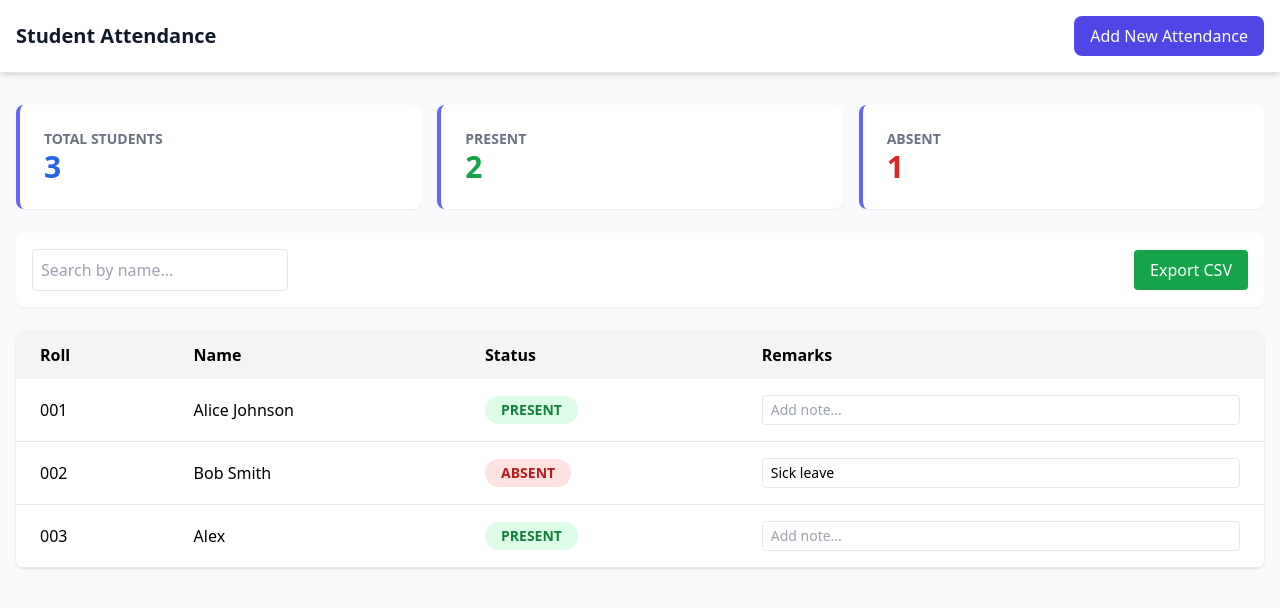
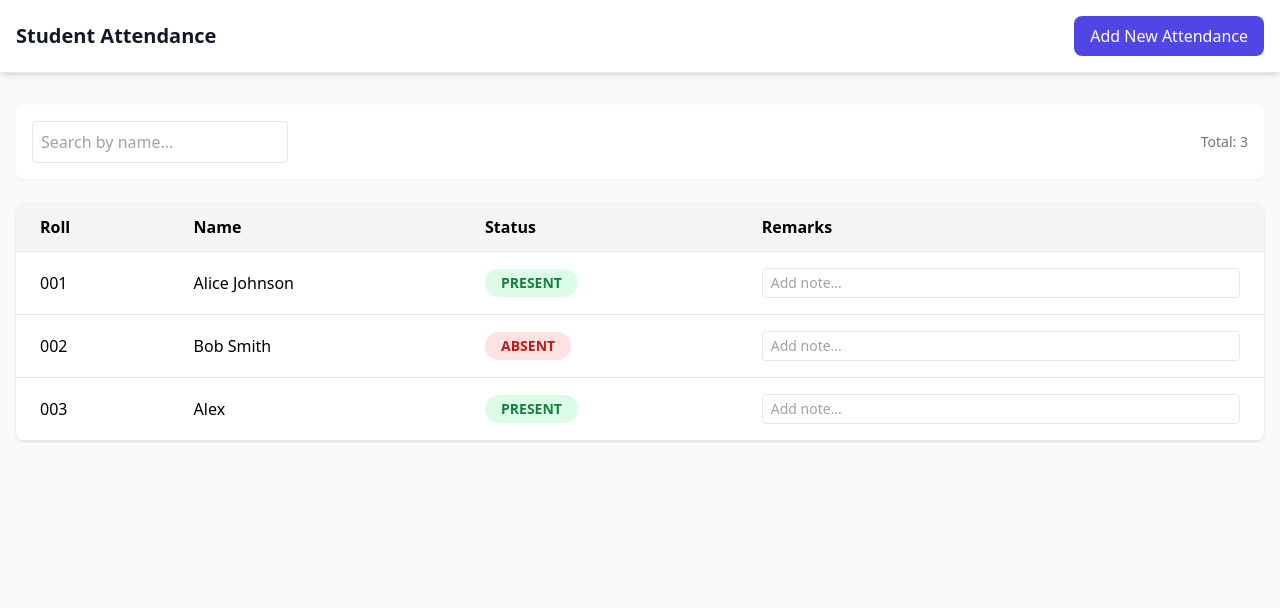
Before and after one commit to Ajiththika/Students_Attendance_Page, a React (Vite) app: page /attendancepage in a window 1280 px wide. Shown: the top 608 px of the page. Built offline with nearby package versions, Linux system fonts and the light colour scheme.

Commit message:
Able to add student details

```diff
--- a/src/components/attendenceform.jsx
+++ b/src/components/attendenceform.jsx
@@ -1,21 +1,21 @@
-import { useState } from "react";
-
-function Form({ students }) {
-  const [search, setSearch] = useState("");
+function Form({ students, search, setSearch }) {
+  // Calculate stats for the Summary
+  const presentCount = students.filter(s => s.status === "present").length;
 
   return (
-    <div className="flex flex-col md:flex-row md:items-center justify-between gap-4 bg-white p-4 rounded-lg shadow-sm border">
-      <div className="relative flex-1">
+    <div className="space-y-4">
+      <div className="flex justify-between items-center">
         <input
           type="text"
-          placeholder="Search students..."
-          className="w-full pl-4 pr-4 py-2 border rounded-md focus:ring-2 focus:ring-indigo-500 outline-none"
+          placeholder="Search by name..."
+          className="border rounded-md px-4 py-2 w-64 outline-indigo-500"
           value={search}
-          onChange={(e) => setSearch(e.target.value)}
+          onChange={(e) => setSearch(e.target.value)} // Updates filter live
         />
-      </div>
-      <div className="text-sm font-medium text-gray-600">
-        Total Students: <span className="text-indigo-600">{students.length}</span>
+        <div className="text-gray-600 font-medium">
+          Total Students: <span className="text-indigo-600">{students.length}</span> |
+          Present: <span className="text-green-600">{presentCount}</span>
+        </div>
       </div>
     </div>
   );
--- a/src/components/header.jsx
+++ b/src/components/header.jsx
@@ -1,45 +1,16 @@
-import { useState } from "react";
-
-function Header() {
-  const [showModal, setShowModal] = useState(false);
-
+function Header({ onOpenModal }) {
   return (
-    <>
     <header className="bg-white shadow-md border-b border-gray-200">
       <div className="max-w-7xl mx-auto px-4 py-4 flex justify-between items-center">
         <h1 className="text-xl font-semibold text-gray-900">Student Attendance</h1>
         <button
-            onClick={() => setShowModal(true)}
-            className="bg-indigo-600 text-white px-4 py-2 rounded-lg"
+          onClick={onOpenModal}
+          className="bg-indigo-600 text-white px-4 py-2 rounded-lg hover:bg-indigo-700 transition"
         >
           Add New Attendance
         </button>
       </div>
     </header>
-
-      {/* Simple Modal UI */}
-      {showModal && (
-        <div className="fixed inset-0 bg-black bg-opacity-50 flex items-center justify-center z-50">
-          <div className="bg-white p-6 rounded-lg w-96 shadow-xl">
-            <h2 className="text-xl font-bold mb-4">New Attendance Session</h2>
-            <div className="space-y-4">
-              <div>
-                <label className="block text-sm font-medium">Class Name</label>
-                <input type="text" className="w-full border rounded p-2" placeholder="e.g. Grade 10" />
-              </div>
-              <div>
-                <label className="block text-sm font-medium">Date</label>
-                <input type="date" className="w-full border rounded p-2" />
-              </div>
-            </div>
-            <div className="mt-6 flex justify-end gap-3">
-              <button onClick={() => setShowModal(false)} className="px-4 py-2 text-gray-600">Cancel</button>
-              <button onClick={() => setShowModal(false)} className="bg-indigo-600 text-white px-4 py-2 rounded">Confirm</button>
-            </div>
-          </div>
-        </div>
-      )}
-    </>
   );
 }
 
--- a/src/pages/attendencepage.jsx
+++ b/src/pages/attendencepage.jsx
@@ -1,83 +1,88 @@
 import { useState, useEffect } from "react";
 import Header from "../components/header";
-import Form from "../components/attendenceform";
 
 const initialData = [
-  { id: 1, roll: "001", name: "Alice Johnson", status: "present", remarks: "" },
-  { id: 2, roll: "002", name: "Bob Smith", status: "absent", remarks: "Sick leave" },
-  { id: 3, roll: "003", name: "Alex", status: "present", remarks: "" },
+  { id: 1, roll: "001", name: "Alice Johnson", status: "present" },
+  { id: 2, roll: "002", name: "Bob Smith", status: "absent" },
+  { id: 3, roll: "003", name: "Alex", status: "present" },
 ];
 
 function Attendencepage() {
   const [students, setStudents] = useState(() => {
-    const saved = localStorage.getItem("attendance_data");
-    return saved ? JSON.parse(saved) : initialData;
+    // Load remarks from storage
+    const savedRemarks = JSON.parse(localStorage.getItem("persistent_remarks") || "{}");
+    return initialData.map(s => ({
+      ...s,
+      remarks: savedRemarks[s.id] || ""
+    }));
   });
+
   const [searchQuery, setSearchQuery] = useState("");
+  const [showModal, setShowModal] = useState(false); // Controls the Popup
+  const [newStudentName, setNewStudentName] = useState("");
 
+  // Save ONLY the remarks to localStorage
   useEffect(() => {
-    localStorage.setItem("attendance_data", JSON.stringify(students));
+    const remarksMap = {};
+    students.forEach(s => { remarksMap[s.id] = s.remarks });
+    localStorage.setItem("persistent_remarks", JSON.stringify(remarksMap));
   }, [students]);
 
   const toggleStatus = (id) => {
-    setStudents(students.map(s =>
+    setStudents(prev => prev.map(s =>
       s.id === id ? { ...s, status: s.status === "present" ? "absent" : "present" } : s
     ));
   };
 
   const handleRemarkChange = (id, newRemark) => {
-    setStudents(students.map(s =>
+    setStudents(prev => prev.map(s =>
       s.id === id ? { ...s, remarks: newRemark } : s
     ));
+  };
+
+  // Logic to add student from the popup
+  const handleConfirmAdd = (e) => {
+    e.preventDefault();
+    if (newStudentName.trim()) {
+      const newStudent = {
+        id: Date.now(),
+        roll: `00${students.length + 1}`,
+        name: newStudentName,
+        status: "present",
+        remarks: ""
+      };
+      setStudents([...students, newStudent]);
+      setNewStudentName("");
+      setShowModal(false); // Close popup after adding
+    }
   };
 
   const filteredStudents = students.filter(s =>
     s.name.toLowerCase().includes(searchQuery.toLowerCase())
   );
 
-  const total = students.length;
-  const presentCount = students.filter(s => s.status === "present").length;
-  const absentCount = total - presentCount;
-
-  const exportCSV = () => {
-    const headers = "Roll,Name,Status,Remarks\n";
-    const rows = students.map(s => `${s.roll},${s.name},${s.status},${s.remarks}`).join("\n");
-    const blob = new Blob([headers + rows], { type: "text/csv" });
-    const url = URL.createObjectURL(blob);
-    const link = document.createElement("a");
-    link.href = url;
-    link.download = "attendance.csv";
-    link.click();
-  };
-
   return (
     <div className="min-h-screen bg-gray-50 pb-10">
-      <Header />
+      {/* Pass setShowModal to the Header button */}
+      <Header onOpenModal={() => setShowModal(true)} />
 
       <main className="max-w-7xl mx-auto px-4 py-8 space-y-6">
-        {/* BONUS TASK 5: Summary Cards */}
-        <div className="grid grid-cols-1 md:grid-cols-3 gap-4">
-          <StatCard title="Total Students" count={total} color="text-blue-600" />
-          <StatCard title="Present" count={presentCount} color="text-green-600" />
-          <StatCard title="Absent" count={absentCount} color="text-red-600" />
-        </div>
-
         <div className="flex justify-between items-center bg-white p-4 rounded-lg shadow-sm">
           <input
             type="text"
             placeholder="Search by name..."
-            className="border p-2 rounded w-64"
+            className="border p-2 rounded w-64 outline-none focus:ring-2 focus:ring-indigo-500"
             value={searchQuery}
             onChange={(e) => setSearchQuery(e.target.value)}
           />
-          <button onClick={exportCSV} className="bg-green-600 text-white px-4 py-2 rounded">
-            Export CSV
-          </button>
+          <div className="text-sm font-medium text-gray-500">
+            Total: {students.length}
+          </div>
         </div>
 
         <div className="bg-white shadow rounded-lg overflow-hidden">
           <table className="min-w-full">
-            <thead className="bg-gray-100">
+            <thead className="bg-gray-100 border-b">
               <tr>
                 <th className="px-6 py-3 text-left">Roll</th>
                 <th className="px-6 py-3 text-left">Name</th>
@@ -98,16 +103,40 @@ function Attendencepage() {
           </table>
         </div>
       </main>
-    </div>
-  );
-}
 
-// Sub-components for better organization
-function StatCard({ title, count, color }) {
-  return (
-    <div className="bg-white p-6 rounded-lg shadow-sm border-l-4 border-indigo-500">
-      <p className="text-sm text-gray-500 font-bold uppercase">{title}</p>
-      <p className={`text-3xl font-bold ${color}`}>{count}</p>
+      {/* MODAL POPUP */}
+      {showModal && (
+        <div className="fixed inset-0 bg-black bg-opacity-50 flex items-center justify-center p-4 z-50">
+          <div className="bg-white p-6 rounded-lg shadow-xl w-full max-w-md">
+            <h2 className="text-xl font-bold mb-4">Add New Student</h2>
+            <form onSubmit={handleConfirmAdd}>
+              <input
+                autoFocus
+                type="text"
+                placeholder="Enter Student Name"
+                className="w-full border p-2 rounded mb-4 outline-none focus:ring-2 focus:ring-indigo-500"
+                value={newStudentName}
+                onChange={(e) => setNewStudentName(e.target.value)}
+              />
+              <div className="flex justify-end gap-2">
+                <button
+                  type="button"
+                  onClick={() => setShowModal(false)}
+                  className="px-4 py-2 text-gray-600 hover:bg-gray-100 rounded"
+                >
+                  Cancel
+                </button>
+                <button
+                  type="submit"
+                  className="px-4 py-2 bg-indigo-600 text-white rounded hover:bg-indigo-700"
+                >
+                  Confirm
+                </button>
+              </div>
+            </form>
+          </div>
+        </div>
+      )}
     </div>
   );
 }
@@ -120,7 +149,7 @@ function StudentRow({ student, toggleStatus, handleRemarkChange }) {
       <td className="px-6 py-4">
         <button
           onClick={() => toggleStatus(student.id)}
-          className={`px-4 py-1 rounded-full text-sm font-bold uppercase ${
+          className={`px-4 py-1 rounded-full text-sm font-bold uppercase transition ${
             student.status === "present" ? "bg-green-100 text-green-700" : "bg-red-100 text-red-700"
           }`}
         >
@@ -130,9 +159,9 @@ function StudentRow({ student, toggleStatus, handleRemarkChange }) {
       <td className="px-6 py-4">
         <input
           type="text"
-          value={student.remarks}
+          value={student.remarks || ""}
           onChange={(e) => handleRemarkChange(student.id, e.target.value)}
-          className="border rounded px-2 py-1 w-full text-sm"
+          className="border rounded px-2 py-1 w-full text-sm outline-none focus:border-indigo-500"
           placeholder="Add note..."
         />
       </td>
```
Lines whose indentation alone changed are shown as unchanged.
